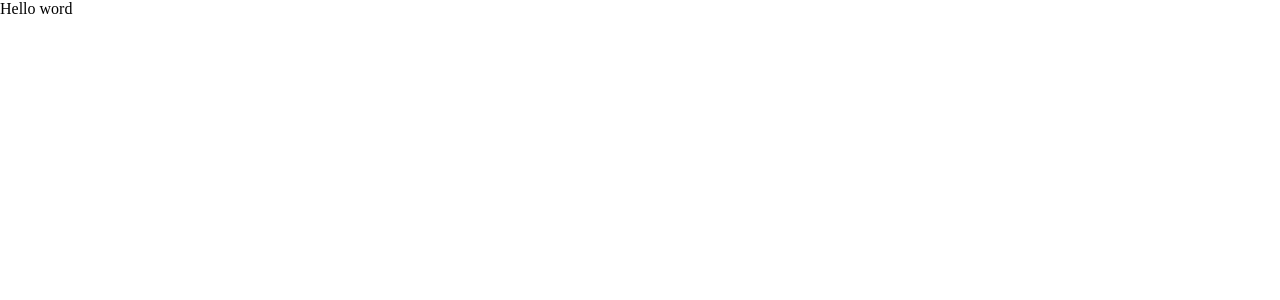
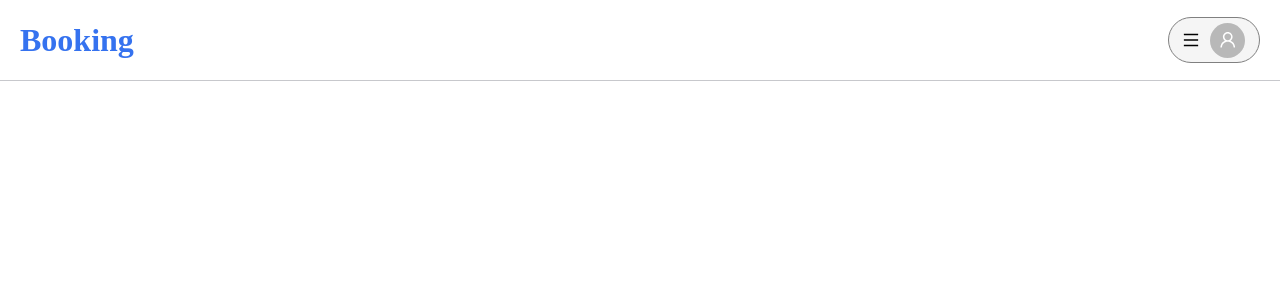
Before and after one commit to qthang02/booking-client, a React (Vite) app: page / in a window 1280 px wide. Shown: the top 300 px of the page. Built offline with nearby package versions, Linux system fonts and the light colour scheme.

Commit message:
add logo and menu dropdown

```diff
--- a/package.json
+++ b/package.json
@@ -10,6 +10,7 @@
     "preview": "vite preview"
   },
   "dependencies": {
+    "@ant-design/icons": "^5.3.7",
     "antd": "^5.18.2",
     "react": "^18.2.0",
     "react-dom": "^18.2.0",
--- /dev/null
+++ b/src/components/MainLayout/header.tsx
@@ -0,0 +1,91 @@
+import {Avatar, Dropdown, MenuProps, Space} from "antd";
+import {MenuOutlined, UserOutlined} from "@ant-design/icons";
+
+const items: MenuProps["items"] = [
+    {
+        key: '1',
+        label: (
+            <span
+                style={{
+                    fontSize: "18px",
+                    fontWeight: "bolder"
+                }}
+            >
+                Đăng ký
+            </span>
+        )
+    },
+    {
+        key: "2",
+        label: (
+            <span
+                style={{
+                    fontSize: "18px"
+                }}
+            >
+                Đăng nhập
+            </span>
+        )
+    },
+    {
+        key: "3",
+        label: (
+            <span
+                style={{
+                    fontSize: "18px"
+                }}
+            >
+                Cho thuê chô ở qua Booking
+            </span>
+        )
+    }
+]
+
+export const Header = () => {
+    return (
+        <Space
+            style={{
+                display: "flex",
+                flexDirection: "row",
+                justifyContent: "space-between",
+                width: "100%",
+                height: "80px",
+                paddingRight: "20px",
+                borderBottom: "#C7C8CC 1px solid",
+            }}
+        >
+            <span
+                style={{
+                    color: "#3572EF",
+                    fontWeight: "bold",
+                    fontSize: "xx-large",
+                    marginLeft: "20px",
+                }}
+            >
+                Booking
+            </span>
+
+            <Dropdown menu={{items}} placement="bottomRight">
+                <div
+                    style={{
+                        display: "flex",
+                        flexDirection: "row",
+                        justifyContent: "space-evenly",
+                        alignItems: "center",
+                        backgroundColor: "whitesmoke",
+                        height: "40px",
+                        width: "86px",
+                        border: "gray 1px solid",
+                        borderRadius: "24px",
+                        padding: "2px",
+                        cursor: "pointer",
+                        marginRight: "20px"
+                    }}
+                >
+                    <MenuOutlined/>
+                    <Avatar size={35} icon={<UserOutlined/>}/>
+                </div>
+            </Dropdown>
+        </Space>
+    )
+}
--- a/src/components/MainLayout/index.tsx
+++ b/src/components/MainLayout/index.tsx
@@ -1,7 +1,7 @@
+import {Header} from "./header.tsx";
+
 export const MainLayout = () => {
     return (
-        <>
-            Hello word
-        </>
+       <Header />
     );
 }
```
Also changed, not shown: 1 other file (tests, documents, lock files or other folders).
